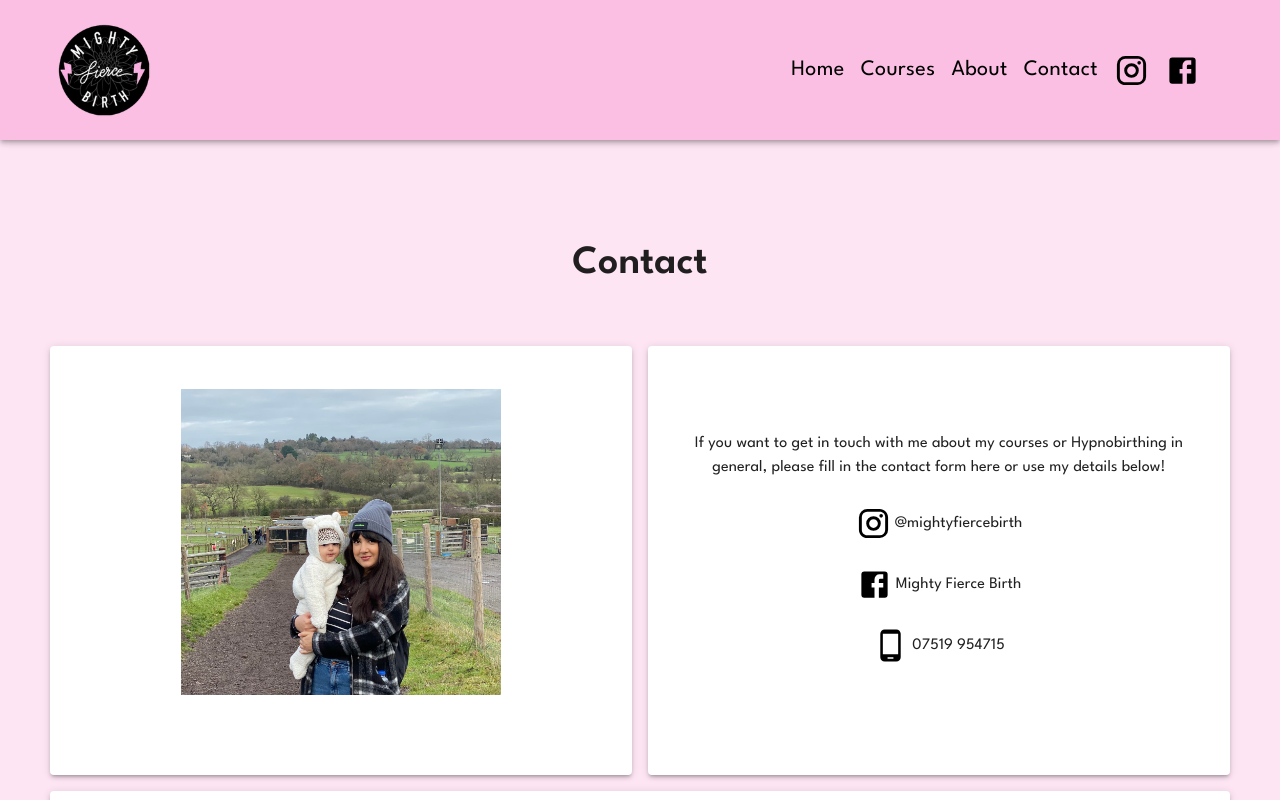
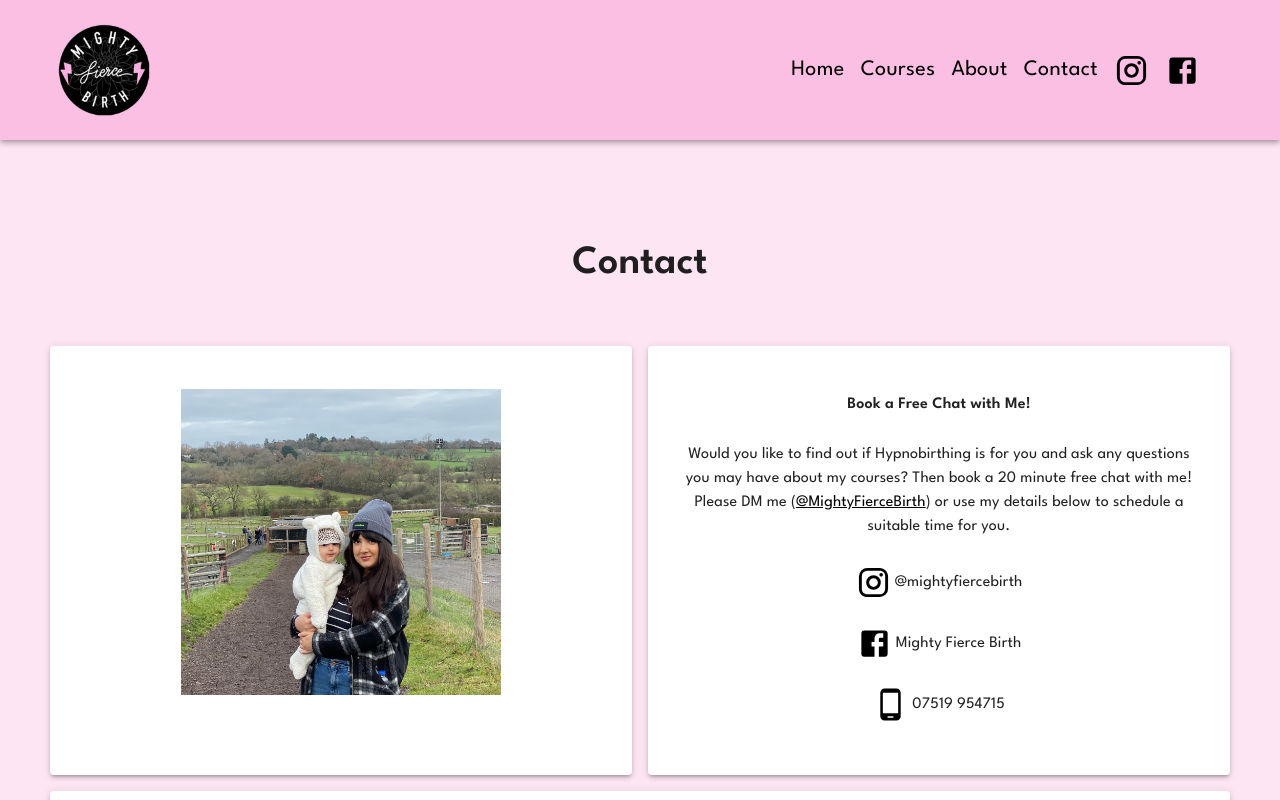
Before and after one commit to AlexJackson01/mighty-fierce-birth, a React (Create React App) app in the folder client/: page /contact in a window 1280 px wide. Shown: the top 800 px of the page. Built offline with nearby package versions, Linux system fonts and the light colour scheme.

Commit message:
Edited section on contact page

```diff
--- a/client/src/components/contact/Socials.js
+++ b/client/src/components/contact/Socials.js
@@ -1,31 +1,37 @@
-import React from 'react'
-import InstagramIcon from '@mui/icons-material/Instagram'
-import FacebookIcon from '@mui/icons-material/Facebook'
-import PhoneAndroidIcon from '@mui/icons-material/PhoneAndroid'
+import React from "react";
+import InstagramIcon from "@mui/icons-material/Instagram";
+import FacebookIcon from "@mui/icons-material/Facebook";
+import PhoneAndroidIcon from "@mui/icons-material/PhoneAndroid";
 
-export default function Socials () {
+export default function Socials() {
   return (
-    <div className='socials'>
-      <p className='about-text'>
-        If you want to get in touch with me about my courses or Hypnobirthing in
-        general, please fill in the contact form here or use my details below!
+    <div className="socials">
+      <p className="course-section">Book a Free Chat with Me!</p>
+      <p className="about-text">
+        Would you like to find out if Hypnobirthing is for you and ask any
+        questions you may have about my courses? Then book a 20 minute free chat
+        with me! Please DM me (
+        <a href="https://www.instagram.com/mightyfiercebirth/" target="_blank">
+          @MightyFierceBirth
+        </a>
+        ) or use my details below to schedule a suitable time for you.
       </p>
       <p>
-        <a href='https://www.instagram.com/mightyfiercebirth/' target='_blank'>
-          <InstagramIcon fontSize='large' sx={{ color: 'black' }} />
-        </a>{' '}
+        <a href="https://www.instagram.com/mightyfiercebirth/" target="_blank">
+          <InstagramIcon fontSize="large" sx={{ color: "black" }} />
+        </a>{" "}
         @mightyfiercebirth
       </p>
       <p>
-        <a href='https://m.facebook.com/mightyfiercebirth/' target='_blank'>
-          <FacebookIcon fontSize='large' sx={{ color: 'black' }} />
-        </a>{' '}
+        <a href="https://m.facebook.com/mightyfiercebirth/" target="_blank">
+          <FacebookIcon fontSize="large" sx={{ color: "black" }} />
+        </a>{" "}
         Mighty Fierce Birth
       </p>
       <p>
-        <PhoneAndroidIcon fontSize='large' sx={{ color: 'black' }} /> 07519
+        <PhoneAndroidIcon fontSize="large" sx={{ color: "black" }} /> 07519
         954715
       </p>
     </div>
-  )
+  );
 }
```
